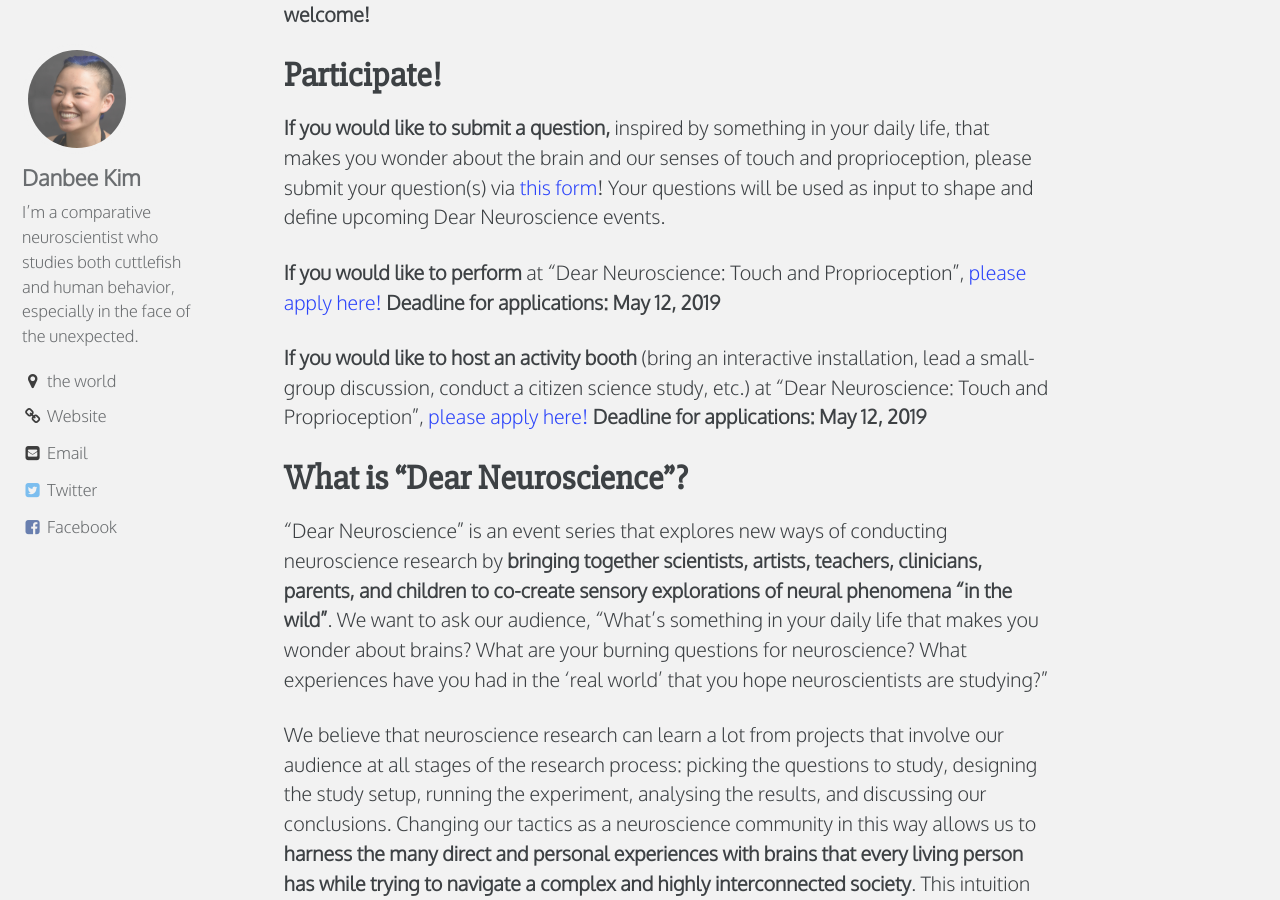
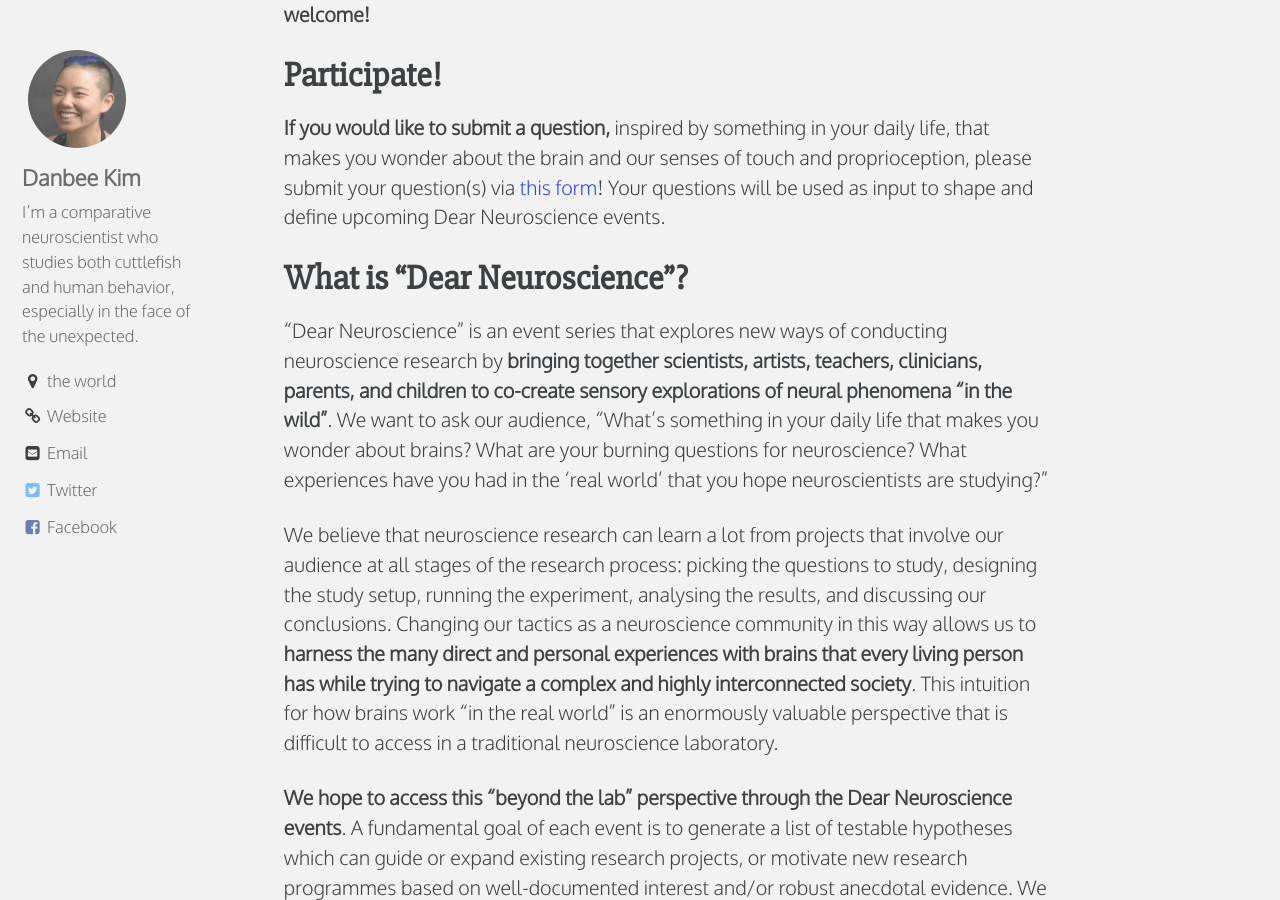
Before and after one commit to everymind/DearNeuroscience, a Jekyll site: the page built from index.md, in a window 1280 px wide and 900 px high, scrolled down 2945 px. Built offline with Jekyll 4.4.1, drawn with Linux system fonts in a browser that asks for light colours; comment, search, counter and statistics services are not loaded.

Commit message:
removed applications for workshops and performers

```diff
--- a/index.md
+++ b/index.md
@@ -68,10 +68,6 @@ This event will be a festival-style gathering, with performances, interactive in
 
 **If you would like to submit a question,** inspired by something in your daily life, that makes you wonder about the brain and our senses of touch and proprioception, please submit your question(s) via [this form](https://forms.gle/u4KBCusofMndqjNa7)! Your questions will be used as input to shape and define upcoming Dear Neuroscience events.
 
-**If you would like to perform** at "Dear Neuroscience: Touch and Proprioception", [please apply here!](https://forms.gle/kFzrHNKt3CjB2xvD9) **Deadline for applications: May 12, 2019**
-
-**If you would like to host an activity booth** (bring an interactive installation, lead a small-group discussion, conduct a citizen science study, etc.) at "Dear Neuroscience: Touch and Proprioception", [please apply here!](https://forms.gle/h2WeZjoKs4fTiPGfA) **Deadline for applications: May 12, 2019**
-
 # What is "Dear Neuroscience"?
 
 "Dear Neuroscience" is an event series that explores new ways of conducting neuroscience research by **bringing together scientists, artists, teachers, clinicians, parents, and children to co-create sensory explorations of neural phenomena "in the wild"**. We want to ask our audience, "What's something in your daily life that makes you wonder about brains? What are your burning questions for neuroscience? What experiences have you had in the 'real world' that you hope neuroscientists are studying?"
```
